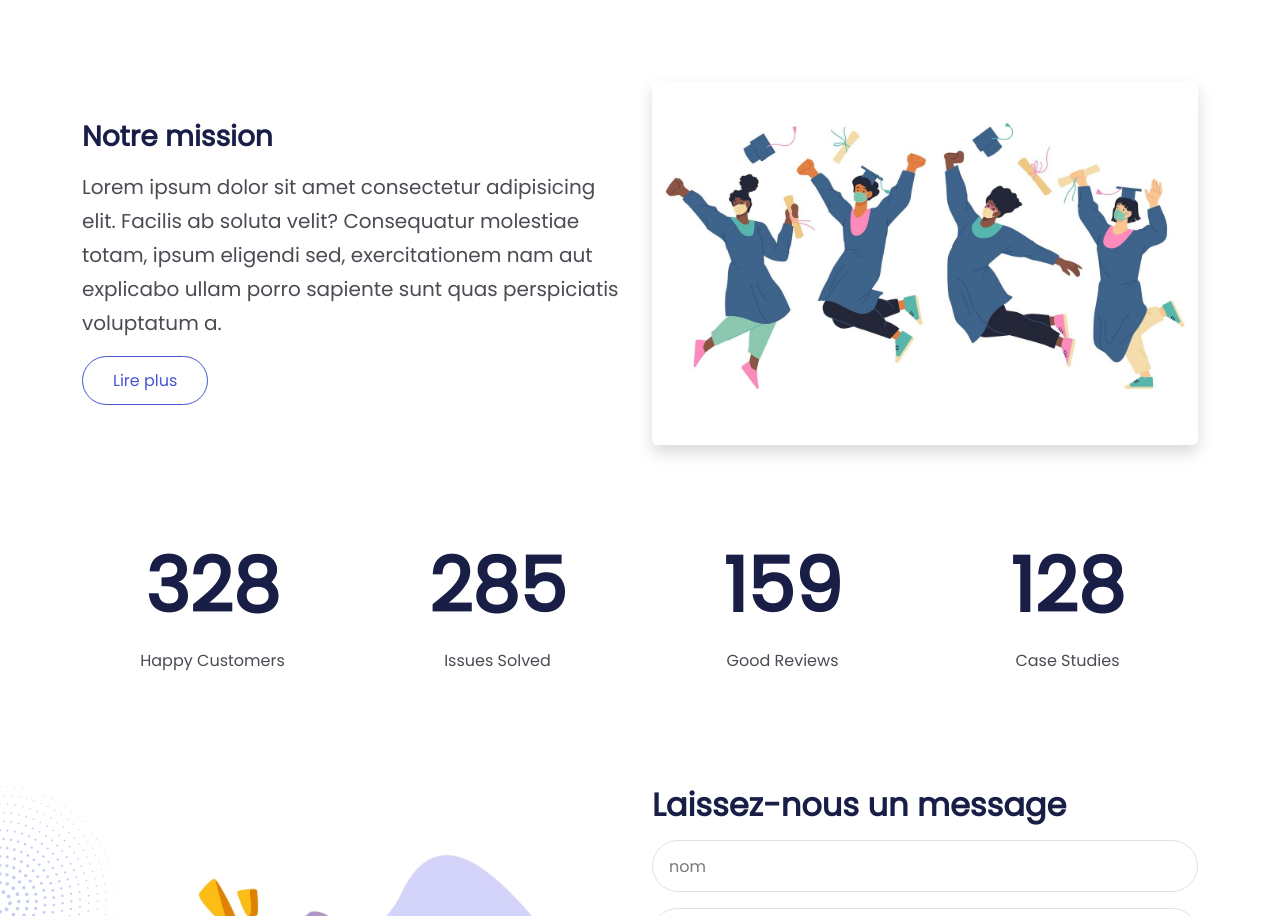
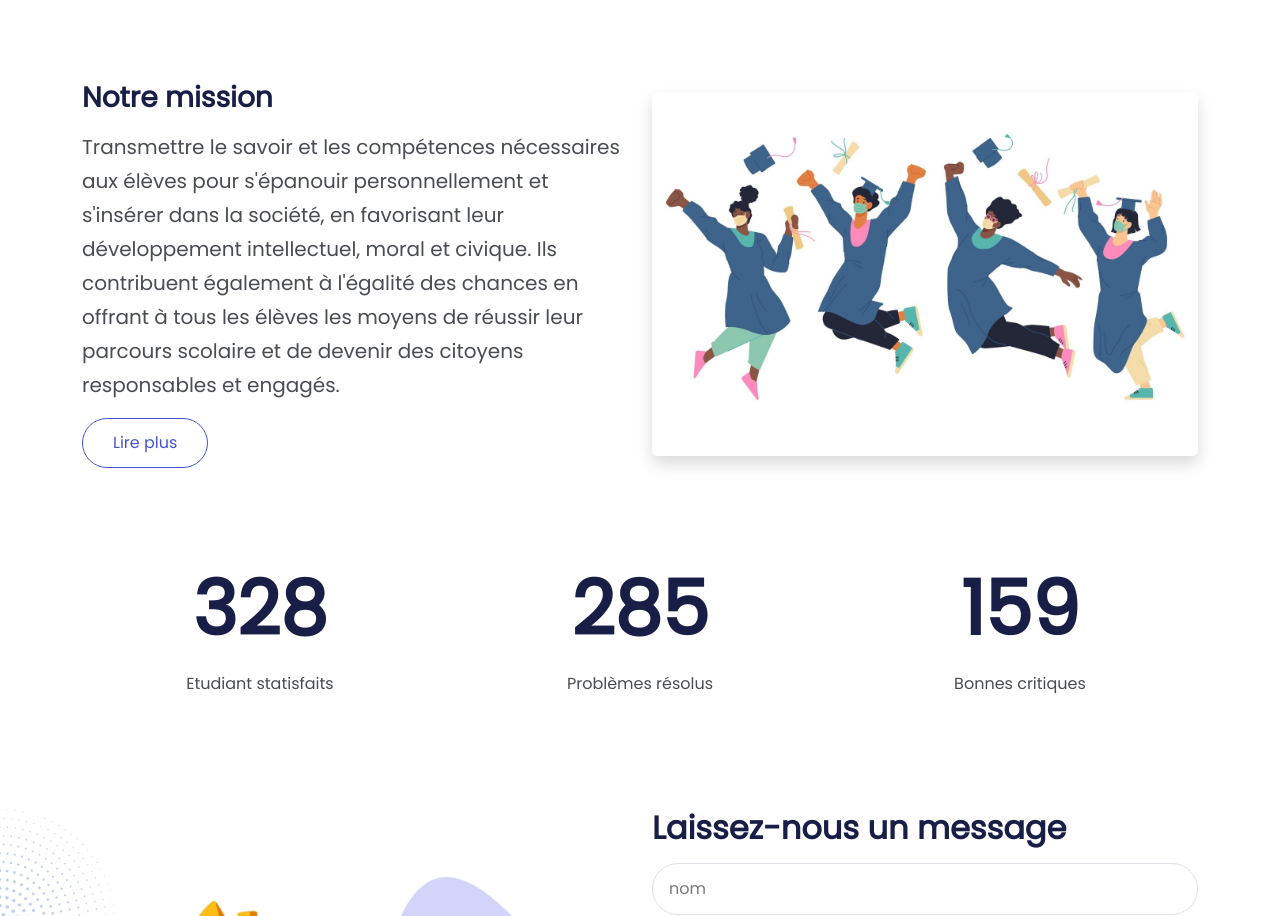
Before and after one commit to Radoniaina24/intello24, a Next.js app: page / in a window 1280 px wide. Shown: the part 1020-1936 px from the top of the page. Built offline with nearby package versions, Linux system fonts and the light colour scheme.

Commit message:
add stats

```diff
--- a/src/components/Details/Details.jsx
+++ b/src/components/Details/Details.jsx
@@ -8,10 +8,12 @@ export default function Details() {
           <div className='col-12 col-md-6'>
             <h3>Notre mission</h3>
             <p className='lead'>
-              Lorem ipsum dolor sit amet consectetur adipisicing elit. Facilis
-              ab soluta velit? Consequatur molestiae totam, ipsum eligendi sed,
-              exercitationem nam aut explicabo ullam porro sapiente sunt quas
-              perspiciatis voluptatum a.
+              Transmettre le savoir et les compétences nécessaires aux élèves
+              pour s&apos;épanouir personnellement et s&apos;insérer dans la
+              société, en favorisant leur développement intellectuel, moral et
+              civique. Ils contribuent également à l&apos;égalité des chances en
+              offrant à tous les élèves les moyens de réussir leur parcours
+              scolaire et de devenir des citoyens responsables et engagés.
             </p>
             <button className='btn btn-outline-primary '>Lire plus</button>
           </div>
--- a/src/components/Hero/Hero.jsx
+++ b/src/components/Hero/Hero.jsx
@@ -8,7 +8,7 @@ export default function Hero() {
         <div class='container'>
           <div class='row text-center'>
             <div class='col-12'>
-              <h1 class='xl-text'>
+              <h1 class='xl-text text-white'>
                 La <span className='text-primary fw-bold'>réussite </span>
                 <TypeAnimation
                   sequence={[
--- a/src/components/Navbar/Navbar.jsx
+++ b/src/components/Navbar/Navbar.jsx
@@ -80,17 +80,12 @@ export default function Navbar() {
                   </Link>
                 </li>
                 <li>
+                  <hr className='dropdown-divider' />
+                </li>
+                <li>
                   <Link className={`dropdown-item `} href='/college-et-lycee'>
                     Le collège-lycée
                   </Link>
-                </li>
-                <li>
-                  <hr className='dropdown-divider' />
-                </li>
-                <li>
-                  <a className='dropdown-item' href='#'>
-                    Inscription
-                  </a>
                 </li>
               </ul>
             </li>
--- a/src/components/Stats/Stats.js
+++ b/src/components/Stats/Stats.js
@@ -1,27 +1,26 @@
-import React from 'react';
-
 function Stats(props) {
   return (
-        <section id="stats" className="stats container">
-            <div className="row my-6">
-                <div className="col-md-3 col-sm-6 text-center">
-                    <h2 className="counter xl-text" data-target="328">328</h2>
-                    <p>Happy Customers</p>
+    <section id='stats' className='stats container'>
+      <div className='row my-6'>
+        <div className='col-md-4 col-sm-6 text-center'>
+          <h2 className='counter xl-text' data-target='328'>
+            328
+          </h2>
+          <p>Etudiant statisfaits</p>
         </div>
 
-                <div className="col-md-3 col-sm-6 text-center">
-                    <h2 className="counter xl-text" data-target="285">285</h2>
-                    <p>Issues Solved</p>
+        <div className='col-md-4 col-sm-6 text-center'>
+          <h2 className='counter xl-text' data-target='285'>
+            285
+          </h2>
+          <p>Problèmes résolus</p>
         </div>
 
-                <div className="col-md-3 col-sm-6 text-center">
-                    <h2 className="counter xl-text" data-target="159">159</h2>
-                    <p>Good Reviews</p>
-                </div>
-
-                <div className="col-md-3 col-sm-6 text-center">
-                    <h2 className="counter xl-text" data-target="128">128</h2>
-                    <p>Case Studies</p>
+        <div className='col-md-4 col-sm-6 text-center'>
+          <h2 className='counter xl-text' data-target='159'>
+            159
+          </h2>
+          <p>Bonnes critiques</p>
         </div>
       </div>
     </section>
```
Also changed, not shown: src/components/Details/Details2.js (+0 -32 lines). Lines whose indentation alone changed are shown as unchanged.
